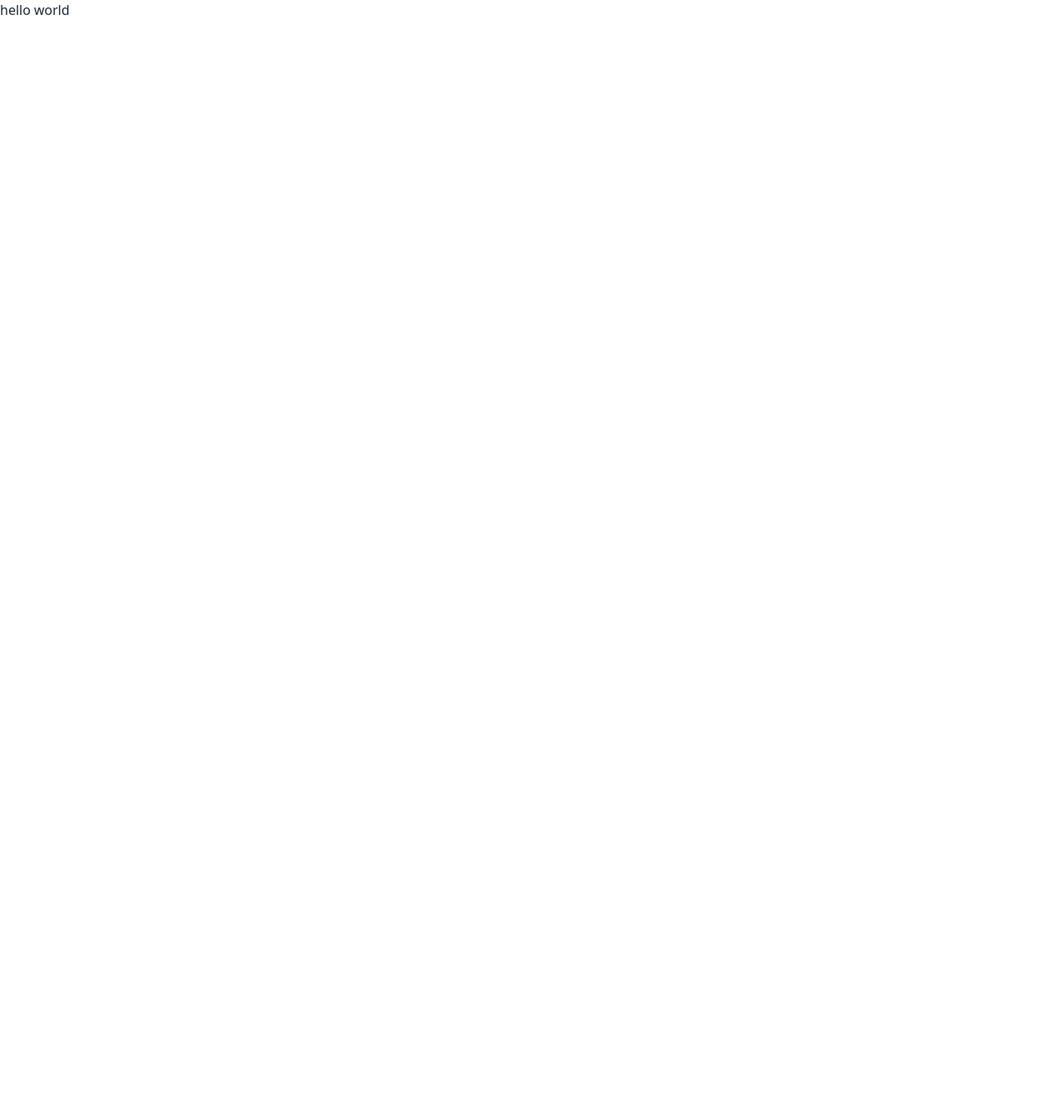
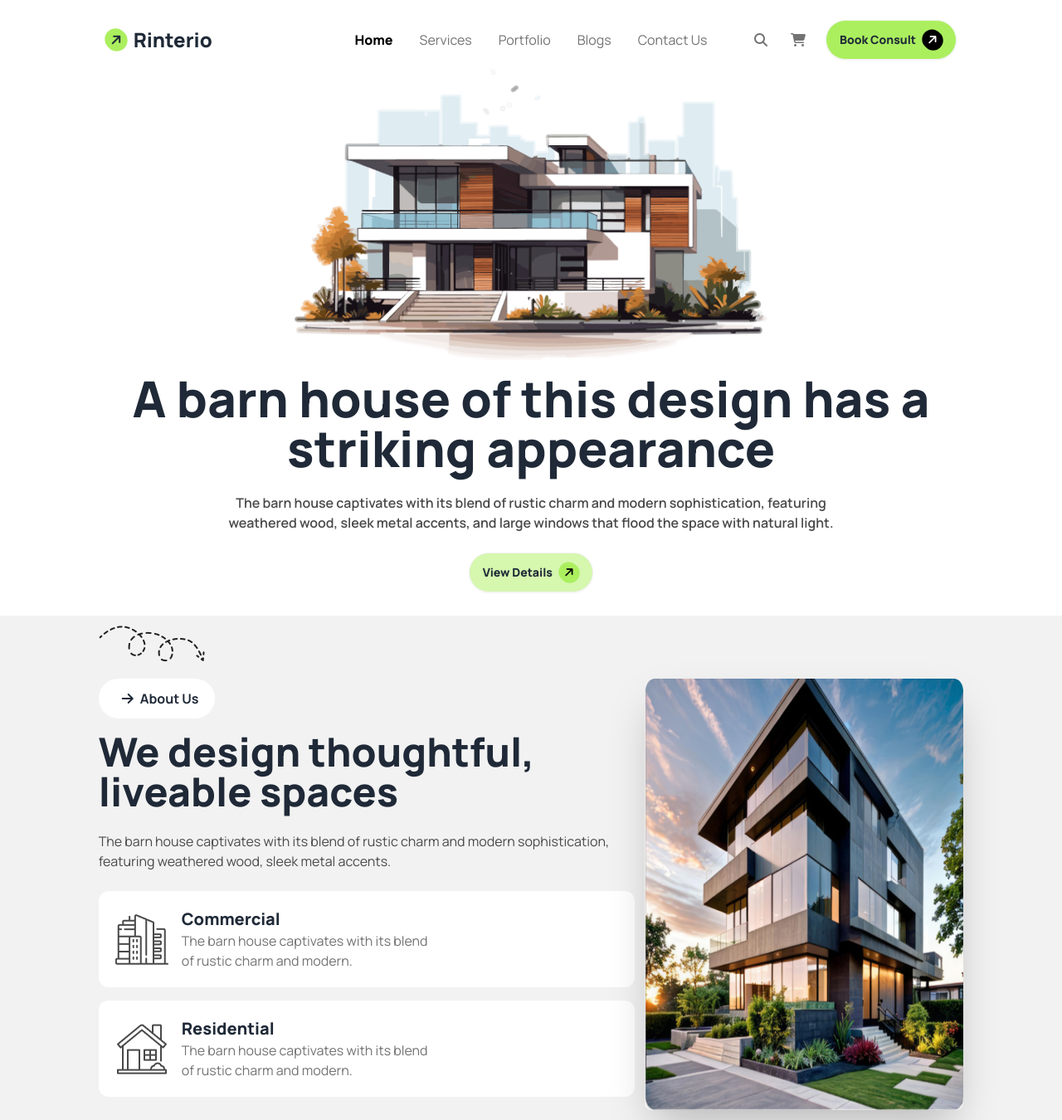
Before and after one commit to sajidmahmud44/Assignment-3, a plain HTML site: page index.html in a window 1280 px wide. Shown: the whole page at 83% size. Before the commit the page ends 800 px from the top, so only its background shows below. Drawn offline with nearby package versions, Linux system fonts and the light colour scheme.

Commit message:
header and design section added

```diff
--- a/index.html
+++ b/index.html
@@ -4,11 +4,121 @@
     <meta charset="UTF-8">
     <meta name="viewport" content="width=device-width, initial-scale=1.0">
     <title>Document</title>
+    <!-- font awesome -->
+    <link rel="stylesheet" href="https://cdnjs.cloudflare.com/ajax/libs/font-awesome/6.6.0/css/all.min.css" integrity="sha512-Kc323vGBEqzTmouAECnVceyQqyqdsSiqLQISBL29aUW4U/M7pSPA/gEUZQqv1cwx4OnYxTxve5UMg5GT6L4JJg==" crossorigin="anonymous" referrerpolicy="no-referrer" />
+    <!-- font -->
+    <link rel="preconnect" href="https://fonts.googleapis.com">
+    <link rel="preconnect" href="https://fonts.gstatic.com" crossorigin>
+    <link href="https://fonts.googleapis.com/css2?family=Manrope:wght@200..800&display=swap" rel="stylesheet">
+    <style>
+        .font-manrope{
+            font-family: "Manrope", sans-serif;
+        }
+
+    </style>
+    <!-- tailwind daisyui -->
     <link href="https://cdn.jsdelivr.net/npm/daisyui@4.12.10/dist/full.min.css" rel="stylesheet" type="text/css" />
-<script src="https://cdn.tailwindcss.com"></script>
+    <script src="https://cdn.tailwindcss.com"></script>
+    <!-- tailwind css configuration -->
+    <script>
+        tailwind.config = {
+          theme: {
+            extend: {
+              colors: {
+                clifford: '#da373d',
+              }
 
+            }
+          }
+        }
+      </script>
 </head>
-<body>
-    <h1 >hello world</h1>
+<body class="font-manrope">
+    <!-- header section -->
+
+        <div>
+          <div class="w-11/12 mx-auto p-3 sm:w-10/12">
+            <div class="navbar">
+                <div class="navbar-start">
+
+                  <i class="fa-solid fa-arrow-right -rotate-45 bg-[#ABEF5F] p-1.5 rounded-full"></i>
+                  <a class="text-2xl font-extrabold ml-2">Rinterio</a>
+                </div>
+                <div class="navbar-center hidden lg:flex">
+                  <ul class="menu menu-horizontal px-1 text-base font-normal text-[#737373]">
+                    <li class="text-black font-extrabold"><a>Home</a></li>
+                    <li><a>Services</a></li>
+                    <li><a>Portfolio</a></li>
+                    <li><a>Blogs</a></li>
+                    <li><a>Contact Us</a></li>
+
+                  </ul>
+                </div>
+                <div class="navbar-end gap-5 hidden sm:flex">
+                    <i class="fa-solid fa-magnifying-glass rounded-full text-[#737373] bg-[#FFFFFF] p-1"></i>
+                    <i class="fa-solid fa-cart-shopping rounded-full text-[#737373] bg-[#FFFFFF] p-1"></i>
+                  <a class="font-extrabold btn bg-[#ABEF5F] rounded-full">Book Consult
+                    <i class="fa-solid fa-arrow-right -rotate-45 text-white bg-black p-1.5 rounded-full"></i>
+                  </a>
+                </div>
+              </div>
+              <!-- banner -->
+              <div class="flex flex-col items-center">
+                <img src="assets/banner.png" alt="">
+                <div class="hero-content text-center">
+                  <div class="">
+                    <h1 class="lg:text-6xl text-4xl font-extrabold">A barn house of this design has a striking appearance</h1>
+                    <p class="py-6 w-9/12 mx-auto text-[#494949] font-semibold">
+                      The barn house captivates with its blend of rustic charm and modern sophistication, featuring weathered wood, sleek metal accents, and large windows that flood the space with natural light.
+                    </p>
+                    <button class="btn bg-[#ABEF5F80] rounded-full font-extrabold">View Details
+                      <i class="fa-solid fa-arrow-right -rotate-45  p-1.5 rounded-full text-black bg-[#ABEF5F]"></i>
+                    </button>
+                  </div>
+                </div>
+              </div>
+
+
+            </div>
+        </div>
+        <!-- We design thoughtful, liveable spaces -->
+        <div class="bg-base-200">
+
+          <div class="w-11/12 mx-auto p-3 sm:w-10/12">
+            <div class="mb-5">
+              <img src="assets/Vector.png" alt="" class="sm:visible invisible">
+            </div>
+            <div class="flex justify-around flex-col lg:flex-row-reverse gap-3 flex-col-reverse">
+              <img src="assets/Rectangle.png" class="max-w-sm rounded-lg shadow-2xl" />
+
+              <div class="text-center md:text-left lg:text-left sm:text-left">
+
+                <button class="bg-[#FFFFFF] rounded-full px-5 py-3 font-bold mb-4"><i class="fa-solid fa-arrow-right px-2"></i>About Us</button>
+                <h1 class="sm:text-5xl text-xl font-extrabold">We design thoughtful, liveable spaces</h1>
+                <p class="py-6 font-normal text-base text-[#494949]">
+                  The barn house captivates with its blend of rustic charm and
+modern sophistication, featuring weathered wood, sleek metal accents.
+                </p>
+                <div class="flex items-center justify-start gap-4 bg-white rounded-xl p-5 mb-4">
+                  <img src="assets/commercial.png" alt="">
+                  <div>
+                    <h3 class="text-left font-extrabold text-xl">Commercial</h3>
+                    <p class="text-[#737373] text-base font-normal text-left">The barn house captivates with its blend <br> of rustic charm and modern.</p>
+                  </div>
+                </div>
+                <div class="flex items-center justify-start gap-4 bg-white rounded-xl p-5 mb-4">
+                  <img src="assets/residential.png" alt="">
+                  <div>
+                    <h3 class="font-extrabold text-xl text-left">Residential</h3>
+                    <p class="text-[#737373] text-base font-normal text-left">The barn house captivates with its blend <br> of rustic charm and modern.</p>
+                  </div>
+                </div>
+              </div>
+            </div>
+          </div>
+        </div>
+
+
+
 </body>
 </html>
```
Also changed, not shown: tailwind.config.js (added).
